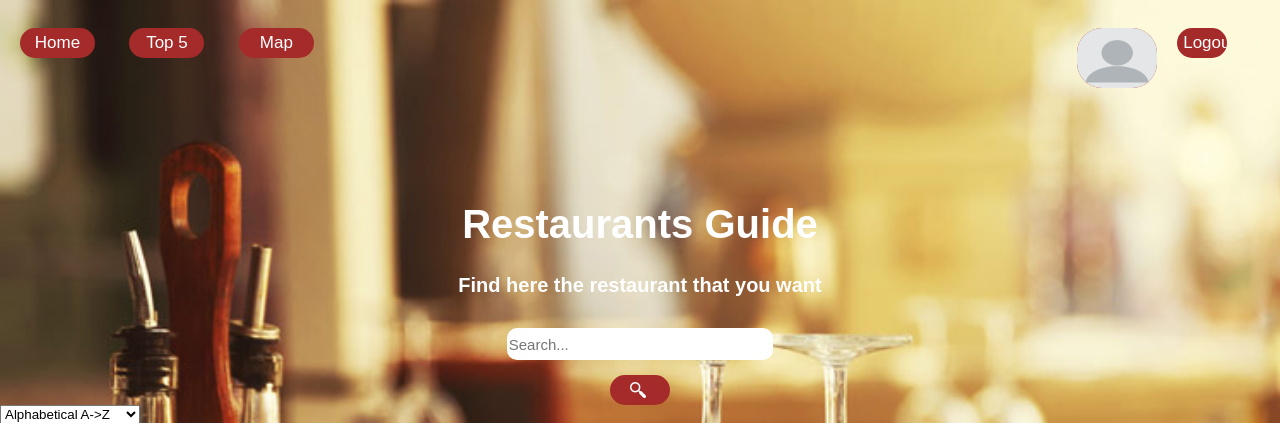
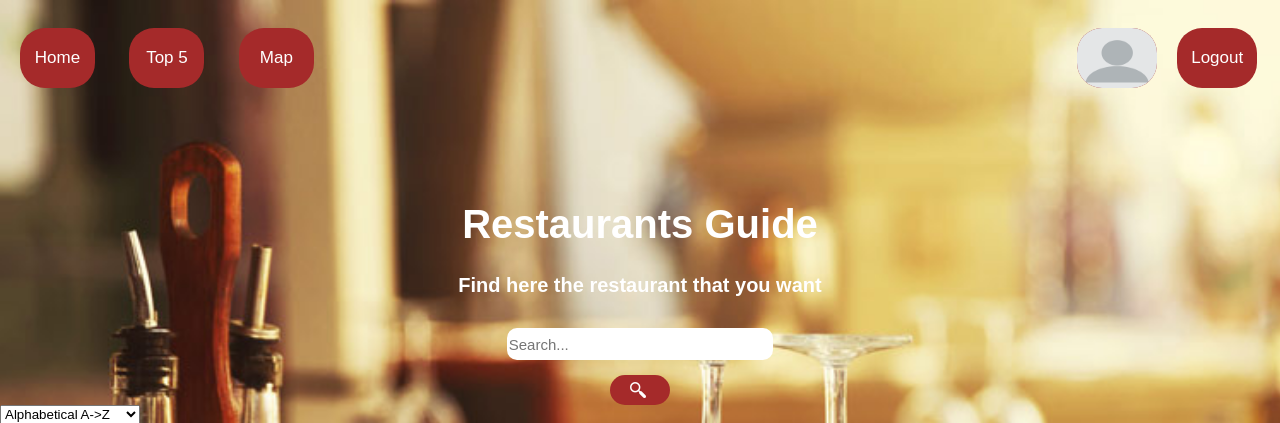
Before and after one commit to saracouto1318/LTW, a PHP site: page /initial.php in a window 1280 px wide. Shown: the top 423 px of the page. Run offline with PHP 8.4, Linux system fonts and the light colour scheme; a user stored in the database is signed in; data comes from the database, SQL or seed files in the repository; some libraries are stand-ins or nearby versions.

Commit message:
Logout button with the same size

```diff
--- a/css/Style.css
+++ b/css/Style.css
@@ -61,9 +61,9 @@ html, body {
 }
 
 input[type="submit"]{
-	max-height: 30px;
+	max-height: 60px;
 	border-radius: 5px;
-	max-width: 50%;
+	max-width: 80px;
 }
 
 #init input[type="radio"]{
```
